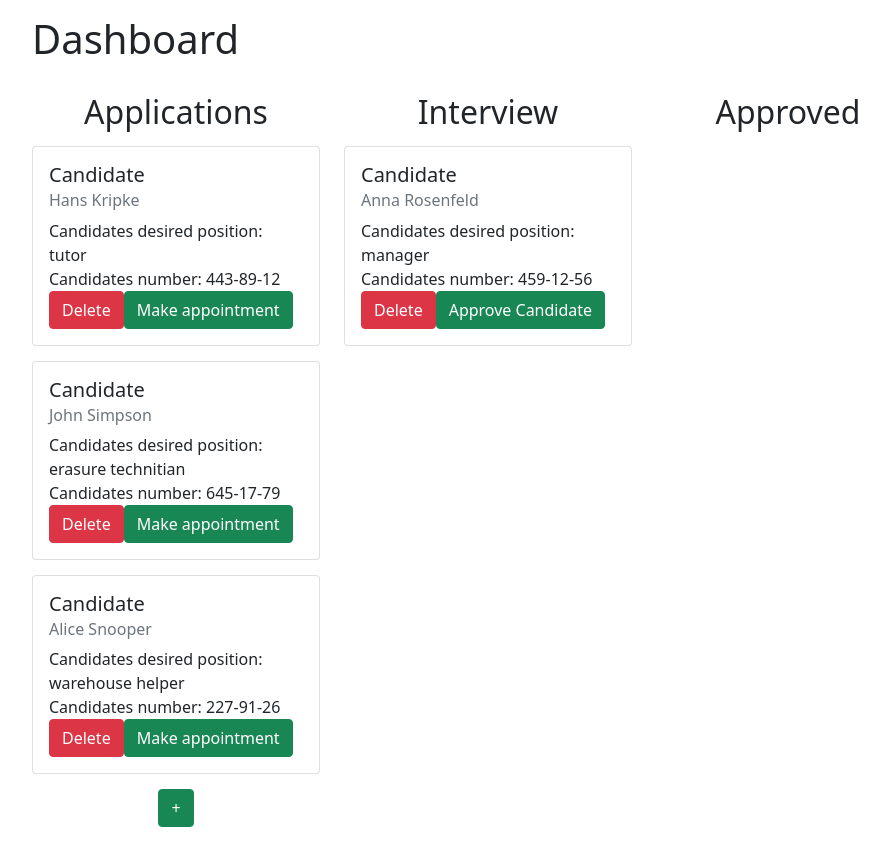
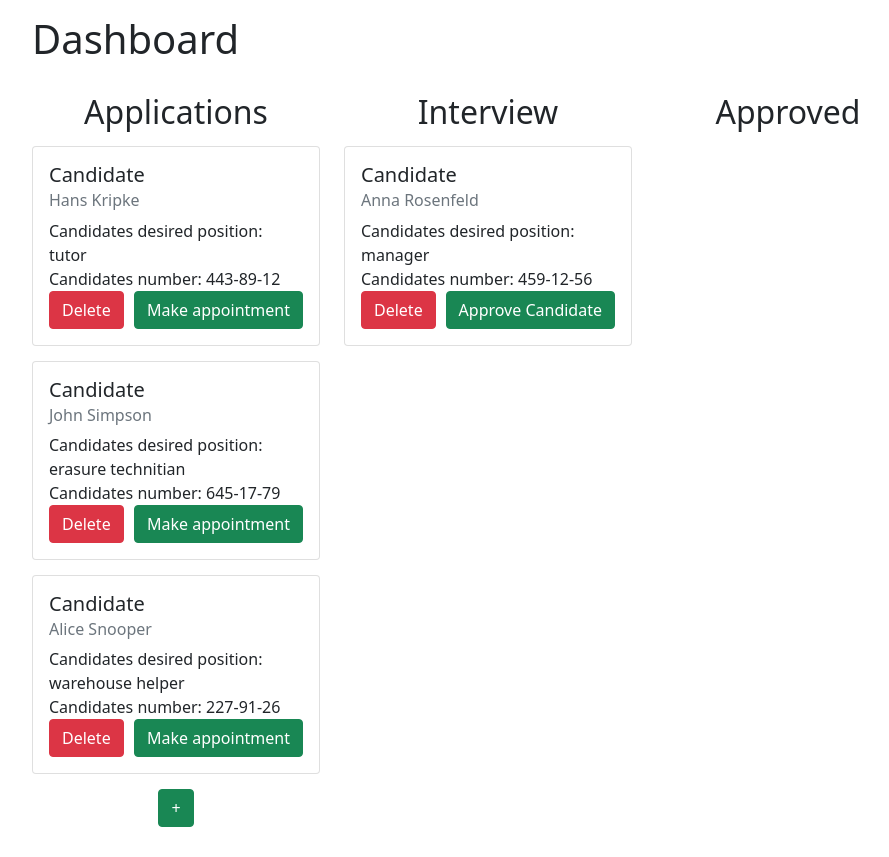
Before and after one commit to solarenergy990/cards-app-ts, a React (Create React App) app: page / in a window 1280 px wide. Shown: the whole page, without its empty margins (152-1041 px from the left). Built offline with nearby package versions, Linux system fonts and the light colour scheme.

Commit message:
fixes button style in ApplicantCard component

```diff
--- /dev/null
+++ b/src/components/ApplicantCard/ApplicantCard.module.scss
@@ -0,0 +1,4 @@
+.button-wrapper {
+    display: flex;
+    justify-content: space-between;
+}
--- a/src/components/ApplicantCard/ApplicantCard.tsx
+++ b/src/components/ApplicantCard/ApplicantCard.tsx
@@ -1,5 +1,6 @@
 import React from 'react';
 import { Card, Button } from 'react-bootstrap';
+import s from './ApplicantCard.module.scss';
 
 import IApplicant from '../../interfaces/IApplicant.inteface';
 
@@ -87,6 +88,7 @@ const ApplicantCard = ({ applicantsData }: Props) => {
           <Card.Text>Candidates desired position: {desiredPosition}</Card.Text>
           <Card.Text>Candidates number: {number}</Card.Text>
 
+          <div className={s['button-wrapper']}>
             <Button
               type="button"
               variant="danger"
@@ -112,6 +114,7 @@ const ApplicantCard = ({ applicantsData }: Props) => {
                 Approve Candidate
               </Button>
             )}
+          </div>
         </Card.Body>
       </Card>
     </div>
```
Lines whose indentation alone changed are shown as unchanged.
